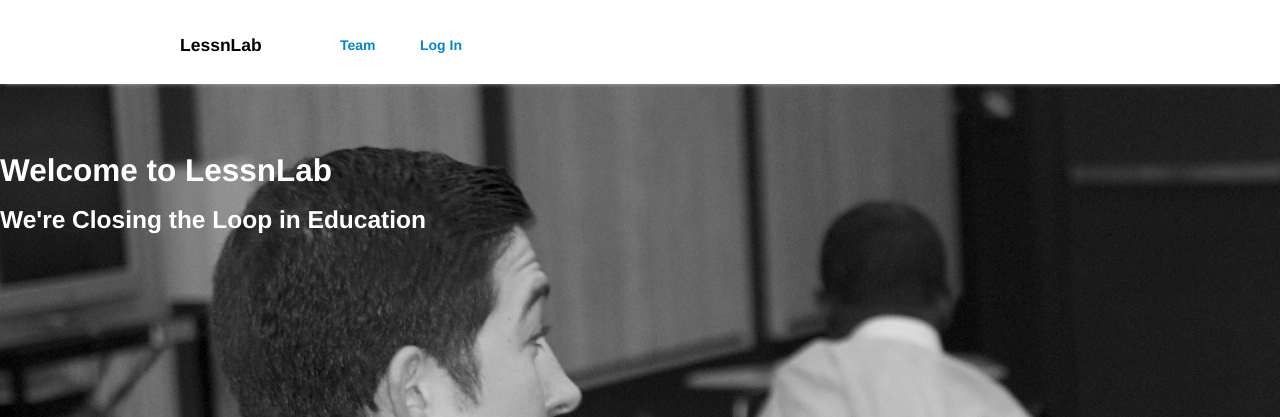
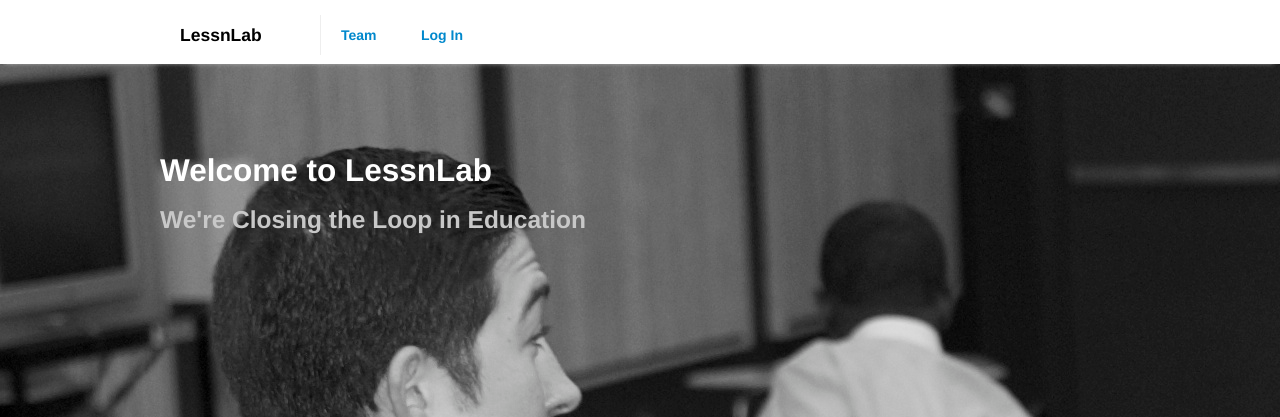
Before and after one commit to arn0601/lessnlab, a Django app: template templates/landing.html in a window 1280 px wide. Shown: the top 417 px of the page. Run offline with Django 3.2, Linux system fonts and the light colour scheme; the template is opened without the code that fills it, so the values that code supplies are empty; some libraries are stand-ins or nearby versions.

Commit message:
updated landing page

```diff
--- a/static/landingstyles.css
+++ b/static/landingstyles.css
@@ -14,7 +14,9 @@
 }
 
 .bodycontent {
-		padding-left: 8%;
+		padding-left: 12%;
+		padding-top: 100px;
+		padding-bottom: 100px;
 		background-color: white;
 }
 
@@ -25,6 +27,13 @@
 		color: white;
 		width: 100%;
 		background-color: none;
+
+}
+
+#logoborder {
+
+	border-right-style: inset;
+	border-right-width: 1px;
 
 }
 
@@ -47,8 +56,8 @@
 
 .page-header {
         margin-top:0px;
-        height: 50px;
-        padding-top: 25px;
+        height: 40px;
+        padding-top: 15px;
         position: fixed;
         top: 0px;
         width: 100%;
@@ -67,12 +76,12 @@
 			 	border-top-width:1px;
 				border-top-style:solid;
 				border-top-color:#c8c8c8;
-				padding-top: 30px;
-				position: absolute;
-				height: 60px;
+				padding-top: 12px;
+				position: relative;
+				height: 50px;
 				text-align: center;
 				bottom: 0;
-				opacity: .9;
+				opacity: .98;
 				color: #c8c8c8;
 				width: 100%;
 
--- a/templates/landing.html
+++ b/templates/landing.html
@@ -17,10 +17,21 @@
     <![endif]-->
 
     <!-- Fav and touch icons -->
+
+	<style>
+
+		#subheader {
+
+			color: #c8c8c8;
+
+		}
+
+
+	</style>
   </head>
   <body>
   <div class="page-header row">
-  	<div class="span2 offset2">
+  	<div class="span2 offset2" id="logoborder">
     	<h4>LessnLab</h4>
     </div>
     <div class="span1">
@@ -32,9 +43,9 @@
   </div>
   <div class="container" id="body">
     <div class="row" id="fixed_header">
-  		<div class="span12">
+  		<div class="span10 offset2">
   				<h2>Welcome to LessnLab </h2>
-  				<h3>We're Closing the Loop in Education</h3>
+  				<h3 id="subheader">We're Closing the Loop in Education</h3>
   		</div>
   	</div>
 	<div class="row bodycontent">
--- a/templates/registration/login.html
+++ b/templates/registration/login.html
@@ -20,7 +20,7 @@
   </head>
   <body>
   <div class="page-header row">
-  <div class="span2 offset2">
+  <div class="span2 offset2" id="logoborder">
     <a href="{% url LessonPlanner.views.landing %}" style="color: #000000"><h4>LessnLab</h4></a>
   </div>
     <div class="span1">
--- a/templates/team.html
+++ b/templates/team.html
@@ -75,7 +75,7 @@
   </head>
   <body>
   <div class="page-header row">
-  	<div class="span2 offset2">
+  	<div class="span2 offset2" id="logoborder">
     	<a href="{% url LessonPlanner.views.landing %}" style="color: #000000"><h4>LessnLab</h4></a>
     </div>
     <div class="span1">
```
